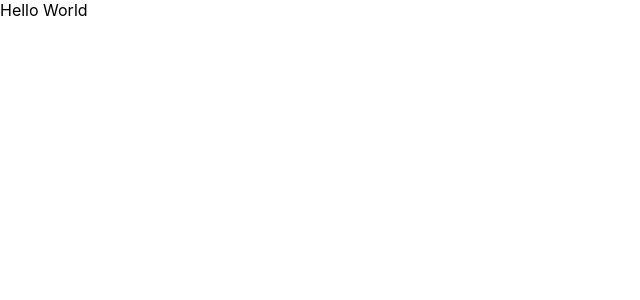
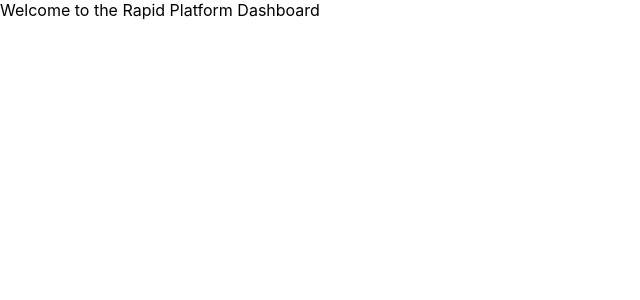
Before and after one commit to RaiBnod/rapid-platform, a React (Create React App) app: page / in a window 1280 px wide. Shown: the top 300 px of the page, without its empty margins (0-640 px from the left). Built offline with nearby package versions, Linux system fonts and the light colour scheme.

Commit message:
Integrated react-router

```diff
--- a/package.json
+++ b/package.json
@@ -8,6 +8,7 @@
     "@testing-library/user-event": "^7.1.2",
     "react": "^16.13.1",
     "react-dom": "^16.13.1",
+    "react-router-dom": "^5.2.0",
     "react-scripts": "3.4.1"
   },
   "devDependencies": {
--- a/src/App.js
+++ b/src/App.js
@@ -1,7 +1,19 @@
 import React from 'react';
+import { BrowserRouter as Router, Route, Switch } from 'react-router-dom';
+import Home from './components/Home';
 
 function App() {
-  return <div className="App">Hello World</div>;
+  return (
+    <div className="App">
+      <Router>
+        <Switch>
+          <Route path="/" exact>
+            <Home />
+          </Route>
+        </Switch>
+      </Router>
+    </div>
+  );
 }
 
 export default App;
--- /dev/null
+++ b/src/components/Home.js
@@ -0,0 +1,7 @@
+import React from 'react';
+
+function Home() {
+  return <div>Welcome to the Rapid Platform Dashboard</div>;
+}
+
+export default Home;
```
Also changed, not shown: 1 other file (tests, documents, lock files or other folders).
